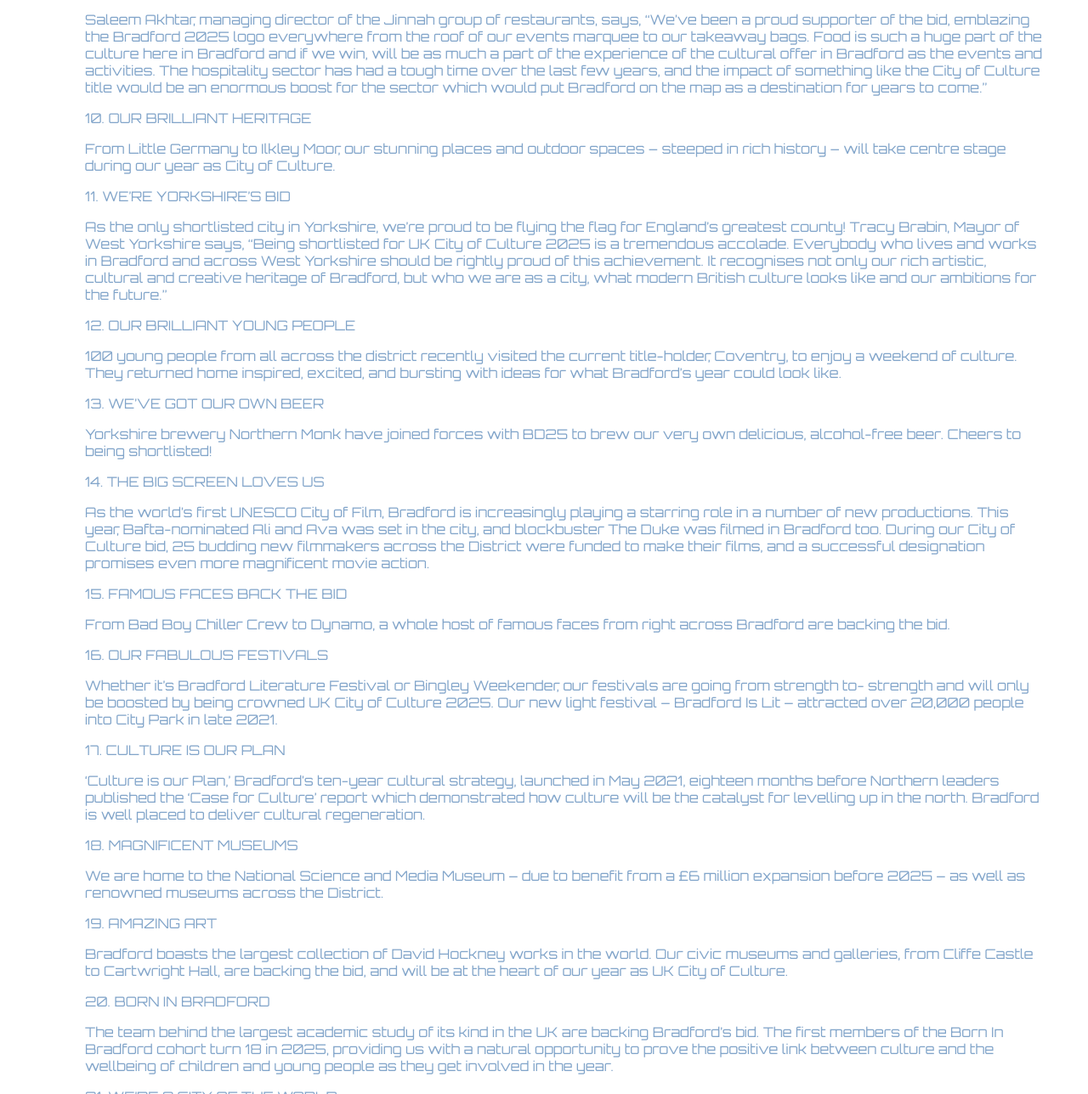
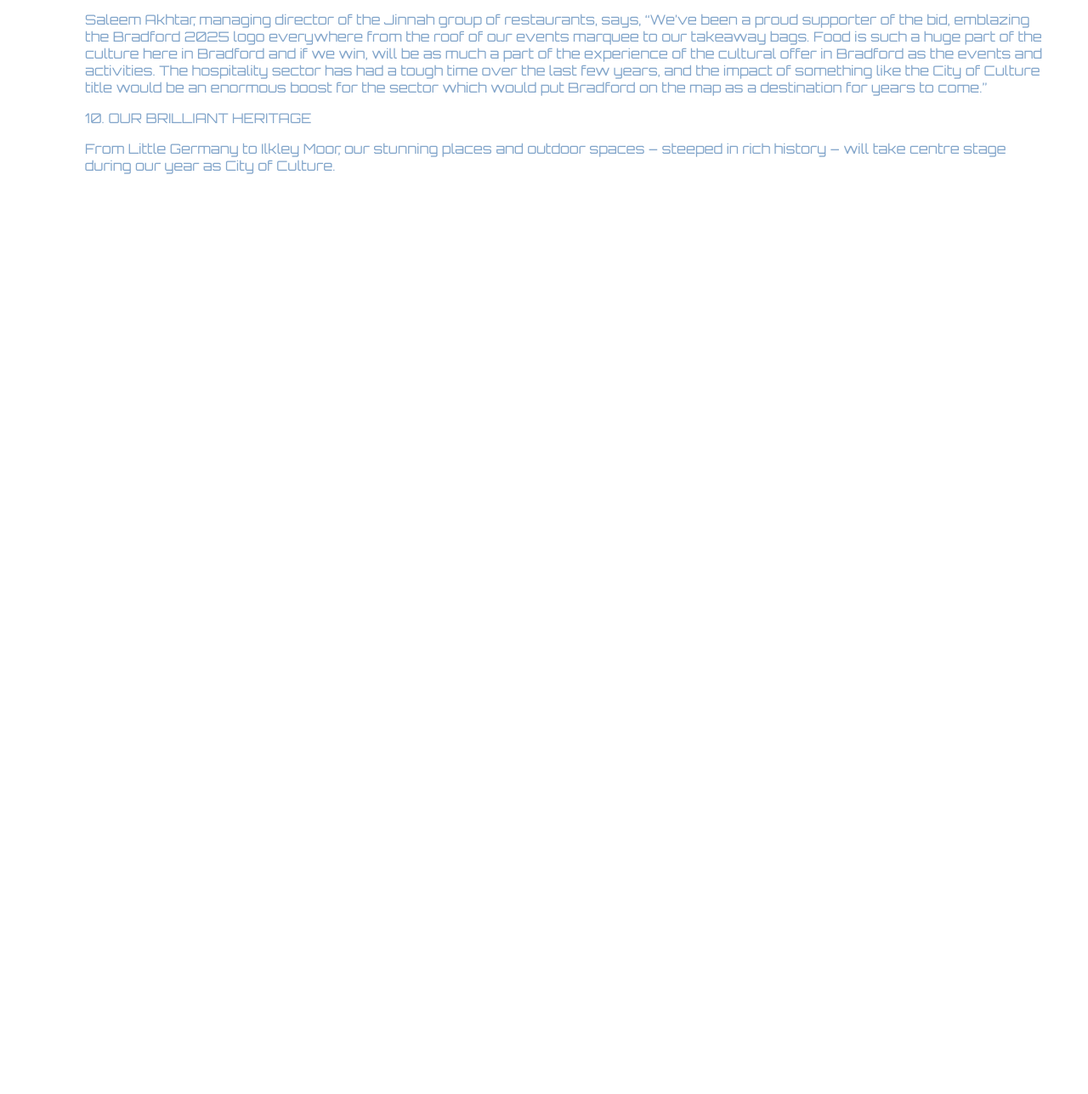
Before and after one commit to Dwasb/DwasHometown, a website built with Vite: page index.html in a window 1280 px wide. Shown: the part 1512-2800 px from the top of the page at 85% size. After the commit the page ends 1792 px from the top, so only its background shows below. Built offline with nearby package versions, Linux system fonts and the light colour scheme.

Commit message:
Update index.html

```diff
--- a/index.html
+++ b/index.html
@@ -22,7 +22,7 @@
 
 
 <div class="myDiv">
-	<p>And if you need some inspiration, here are 25 reasons why we should be the UK City of Culture 2025...</p>
+        <p>Here are top ten reason Bradford is City of Culture 2025...</p>
         <p>1. BRADFORD LIVE</p>
         <p>By 2025, Bradford will be home to one of the most prestigious live music and entertainment venues in the north. Bradford Live will be able to host up to 4,000 people for events, and will complement the nearby Alhambra Theatre and recently refurbished St George’s Hall to provide a world-class cultural quarter. Lee Craven, Director of Bradford Live says: “Getting onto the final shortlist is a vindication of the quality of the Bradford 2025 bid, and a tribute to the determination already shown to regenerate our great city by using culture.”</p>
         <p>2. OUR TOWNS&nbsp;ARE ALIVE</p>
@@ -44,37 +44,6 @@
         <p>Saleem Akhtar, managing director of the Jinnah group of restaurants, says, “We’ve been a proud supporter of the bid, emblazing the Bradford 2025 logo everywhere from the roof of our events marquee to our takeaway bags. Food is such a huge part of the culture here in Bradford and if we win, will be as much a part of the experience of the cultural offer in Bradford as the events and activities. The hospitality sector has had a tough time over the last few years, and the impact of something like the City of Culture title would be an enormous boost for the sector which would put Bradford on the map as a destination for years to come.”</p>
         <p>10. OUR BRILLIANT HERITAGE</p>
         <p>From Little Germany to Ilkley Moor, our stunning places and outdoor spaces – steeped in rich history – will take centre stage during our year as City of Culture.</p>
-<p>11. WE’RE YORKSHIRE’S BID</p>
-<p>As the only shortlisted city in Yorkshire, we’re proud to be flying the flag for England’s greatest county! Tracy Brabin, Mayor of West Yorkshire says, “Being shortlisted for UK City of Culture 2025 is a tremendous accolade. Everybody who lives and works in Bradford and across West Yorkshire should be rightly proud of this achievement. It recognises not only our rich artistic, cultural and creative heritage of Bradford, but who we are as a city, what modern British culture looks like and our ambitions for the future.”</p>
-<p>12. OUR BRILLIANT YOUNG PEOPLE</p>
-<p>100 young people from all across the district recently visited the current title-holder, Coventry, to enjoy a weekend of culture. They returned home inspired, excited, and bursting with ideas for what Bradford’s year could look like.</p>
-<p>13. WE’VE GOT OUR OWN BEER</p>
-<p>Yorkshire brewery Northern Monk have joined forces with BD25 to brew our very own delicious, alcohol-free beer. Cheers to being shortlisted!</p>
-<p>14. THE BIG SCREEN LOVES US</p>
-<p>As the world’s first UNESCO City of Film, Bradford is increasingly playing a starring role in a number of new productions. This year, Bafta-nominated Ali and Ava was set in the city, and blockbuster The Duke was filmed in Bradford too. During our City of Culture bid, 25 budding new filmmakers across the District were funded to make their films, and a successful designation promises even more magnificent movie action.</p>
-<p>15. FAMOUS FACES BACK THE BID</p>
-<p>From Bad Boy Chiller Crew to Dynamo, a whole host of famous faces from right across Bradford are backing the bid.</p>
-<p>16. OUR FABULOUS FESTIVALS</p>
-<p>Whether it’s Bradford Literature Festival or Bingley Weekender, our festivals are going from strength to- strength and will only be boosted by being crowned UK City of Culture 2025. Our new light festival – Bradford Is Lit – attracted over 20,000 people into City Park in late 2021.</p>
-<p>17. CULTURE IS OUR PLAN</p>
-<p>‘Culture is our Plan,’ Bradford’s ten-year cultural strategy, launched in May 2021, eighteen months before Northern leaders published the ‘Case for Culture’ report which demonstrated how culture will be the catalyst for levelling up in the north. Bradford is well placed to deliver cultural regeneration.</p>
-<p>18. MAGNIFICENT MUSEUMS</p>
-<p>We are home to the National Science and Media Museum – due to benefit from a £6 million expansion before 2025 – as well as renowned museums across the District.</p>
-<p>19. AMAZING ART</p>
-<p>Bradford boasts the largest collection of David Hockney works in the world. Our civic museums and galleries, from Cliffe Castle to Cartwright Hall, are backing the bid, and will be at the heart of our year as UK City of Culture.</p>
-<p>20. BORN IN BRADFORD</p>
-<p>The team behind the largest academic study of its kind in the UK are backing Bradford’s bid. The first members of the Born In Bradford cohort turn 18 in 2025, providing us with a natural opportunity to prove the positive link between culture and the wellbeing of children and young people as they get involved in the year.</p>
-<p>21. WE’RE A CITY OF THE WORLD</p>
-<p>Bradford has a proud history of welcoming people from all over the world. We are a city of sanctuary, and a place where our many diverse communities are celebrated and cherished. Being a UK City of Culture is a chance to tell our stories, our way.</p>
-<p>22. MORE JOBS, BETTER SKILLS</p>
-<p>Being UK City of Culture will lead to an explosion of opportunities in the culture and creative industries – from fashion apprenticeships to filmmaking schools. Channel 4 have recently established training hubs that will be based in Little Germany and Keighley, and have cited Bradford as a big reason for moving to the region. Bradford 2025 will bring jobs to the district, and our local colleges will take an active role in training the next generation of creative practitioners.</p>
-<p>23. WE ARE PIONEERS</p>
-<p>The city that gave the world free school dinners, social reform, workers’ rights, and advancements in science, technology and engineering continues to be a place for pioneers and entrepreneurs. If crowned UK City of Culture, our events programme promises to be rooted in that pioneering heritage. It will be a year like no other.</p>
-<p>24. CITY PARK</p>
-<p>There is nowhere quite like City Park in the UK. It’s been a backdrop for Bollywood, football celebrations, light shows, festivals, and every year becomes “Bradford on Sea” for tens of thousands of Bradfordians. With the world watching us in 2025, it will become a focal point for our year-long celebration.</p>
-<p>25. BD25</p>
-<p>There are 24 BD postcodes. There is no BD25…&nbsp;yet. BD25 promises to be the best of Bradford. A chance for us to share what makes our place so special, but also an opportunity to build something new.</p>
-<p><strong>BD25 is Our Time. Our Place.</strong></p>
 
   </div>
 
```
Lines whose indentation alone changed are shown as unchanged.
